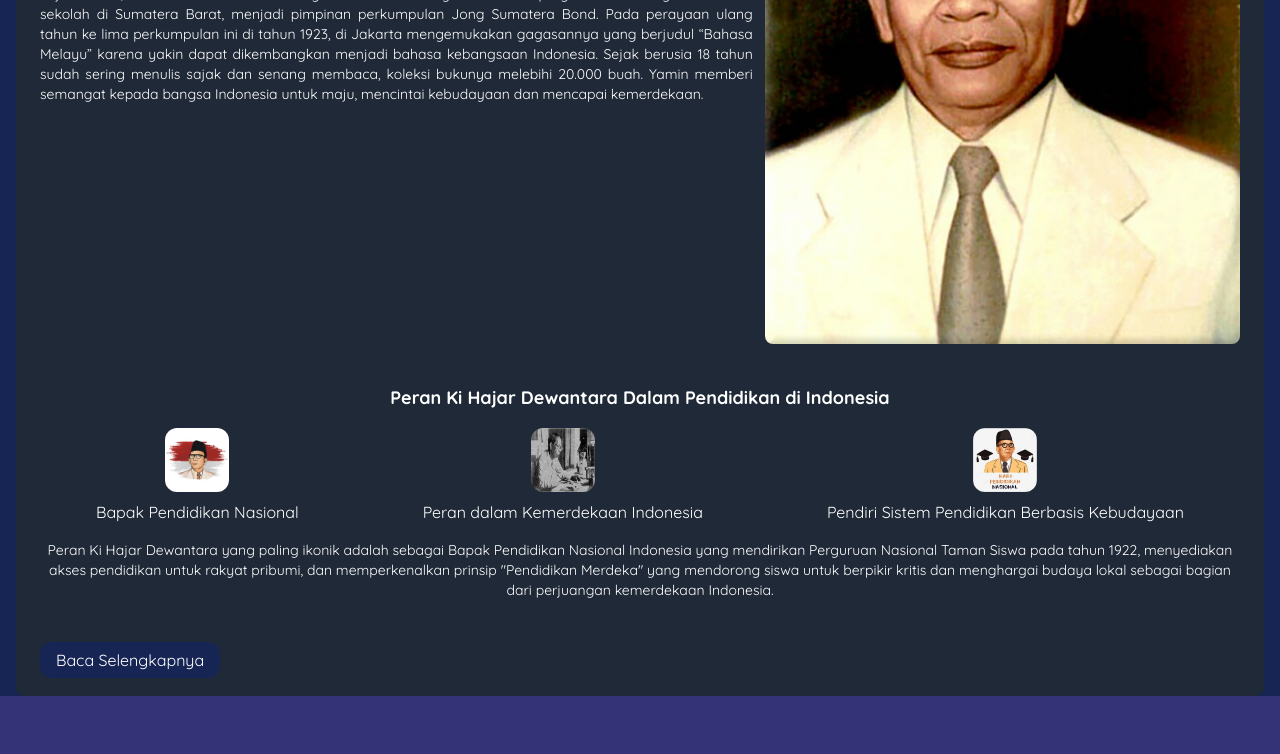
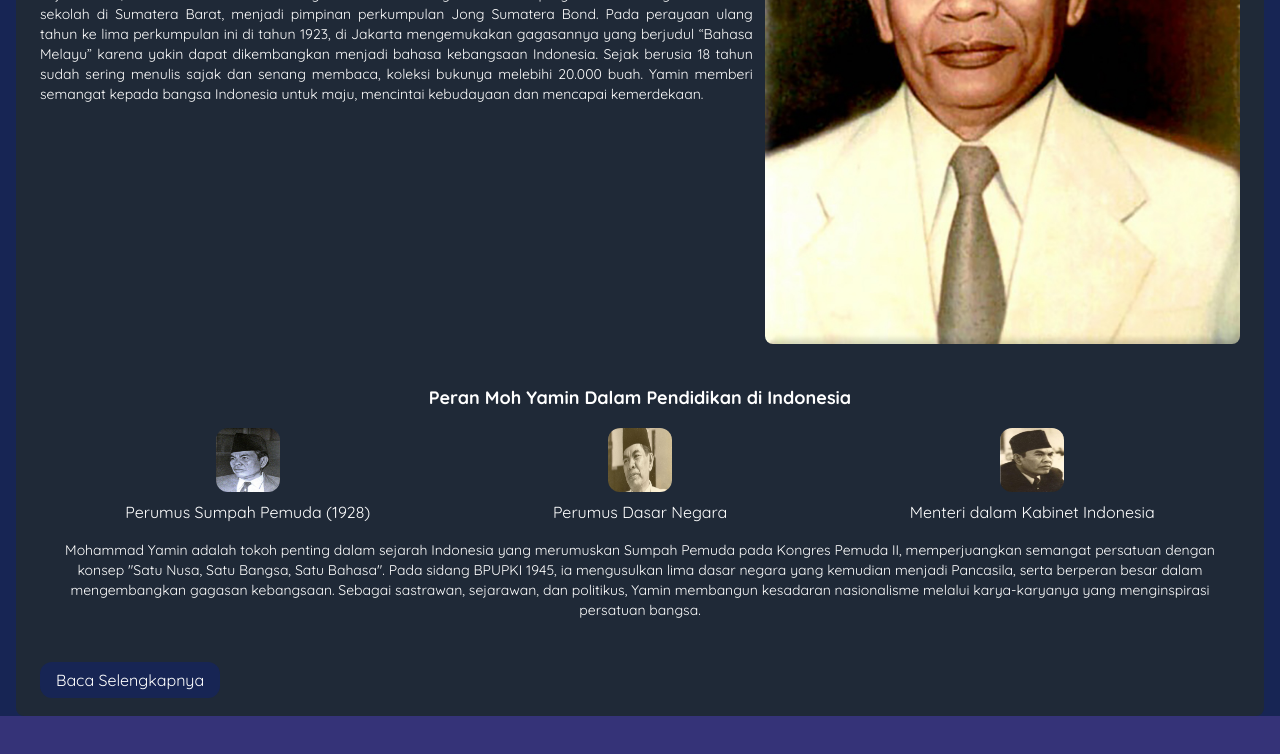
Before and after one commit to randikasptra/web_sejarah, a website: page article.html in a window 1280 px wide. Shown: the part 4392-5146 px from the top of the page. Drawn offline with Linux system fonts and the light colour scheme; a web font is replaced by a local one.

Commit message:
Menambah file Moh Yamin

```diff
--- a/article.html
+++ b/article.html
@@ -299,28 +299,28 @@
         </div>
       </div>
 
-      <h3 class="text-lg font-bold text-center mb-4 my-10">Peran Ki Hajar Dewantara Dalam Pendidikan di Indonesia</h3>
+      <h3 class="text-lg font-bold text-center mb-4 my-10">Peran Moh Yamin Dalam Pendidikan di Indonesia</h3>
       <div class="flex justify-around gap-3">
         <div class="text-center">
-          <img src="./img/Kihajar1.jpg" alt="" class="w-16 h-16 mx-auto mb-2 rounded-xl">
-          <p>Bapak Pendidikan Nasional</p>
+          <img src="./img/yamin3.jpg" alt="" class="w-16 h-16 mx-auto mb-2 rounded-xl">
+          <p>Perumus Sumpah Pemuda (1928)</p>
         </div>
         <div class="text-center">
-          <img src="./img/Kiahaj2.jpg" alt="" class="w-16 h-16 mx-auto mb-2 rounded-xl">
-          <p>Peran dalam Kemerdekaan Indonesia</p>
+          <img src="./img/yamin2.jpg" alt="" class="w-16 h-16 mx-auto mb-2 rounded-xl">
+          <p>Perumus Dasar Negara</p>
         </div>
         <div class="text-center">
-          <img src="./img/kihajar3.png" alt="" class="w-16 h-16 mx-auto mb-2 rounded-xl">
-          <p>Pendiri Sistem Pendidikan Berbasis Kebudayaan</p>
+          <img src="./img/yamin4.jpg" alt="" class="w-16 h-16 mx-auto mb-2 rounded-xl">
+          <p>Menteri dalam Kabinet Indonesia</p>
         </div>
       </div>
 
       <p class="text-center mt-4 text-sm mb-12">
-        Peran Ki Hajar Dewantara yang paling ikonik adalah sebagai Bapak Pendidikan Nasional Indonesia yang mendirikan
-        Perguruan Nasional Taman Siswa pada tahun 1922, menyediakan akses pendidikan untuk rakyat pribumi, dan
-        memperkenalkan prinsip "Pendidikan Merdeka" yang mendorong siswa untuk berpikir kritis dan menghargai budaya
-        lokal
-        sebagai bagian dari perjuangan kemerdekaan Indonesia.
+        Mohammad Yamin adalah tokoh penting dalam sejarah Indonesia yang merumuskan Sumpah Pemuda pada Kongres
+        Pemuda II, memperjuangkan semangat persatuan dengan konsep "Satu Nusa, Satu Bangsa, Satu Bahasa". Pada sidang
+        BPUPKI 1945, ia mengusulkan lima dasar negara yang kemudian menjadi Pancasila, serta berperan besar dalam
+        mengembangkan gagasan kebangsaan. Sebagai sastrawan, sejarawan, dan politikus, Yamin membangun kesadaran
+        nasionalisme melalui karya-karyanya yang menginspirasi persatuan bangsa.
       </p>
 
       <a href="" class="py-2 bg-blue-950 px-4 rounded-xl text-center">Baca Selengkapnya</a>
```
Also changed, not shown: index.html (+2 -2 lines), img/yamin2.jpg (added), img/yamin3.jpg (added), img/yamin4.jpg (added), src/output.css.
